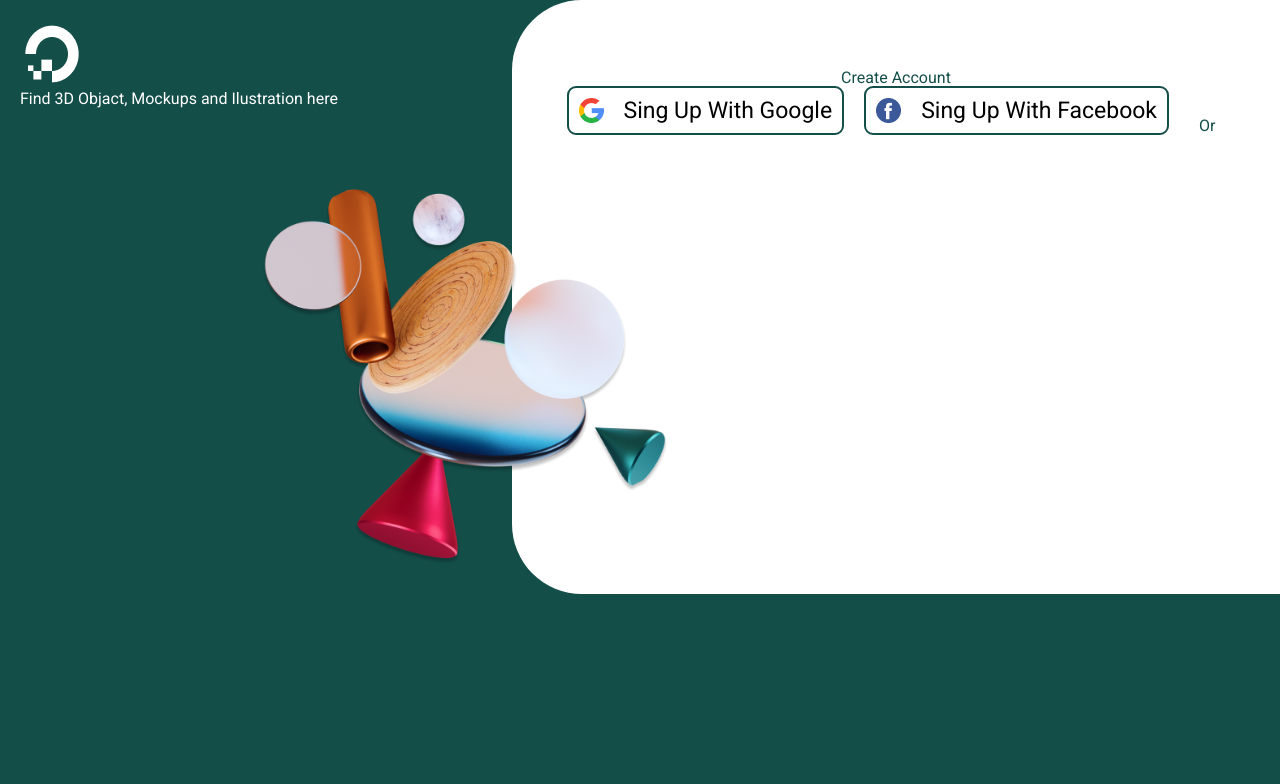
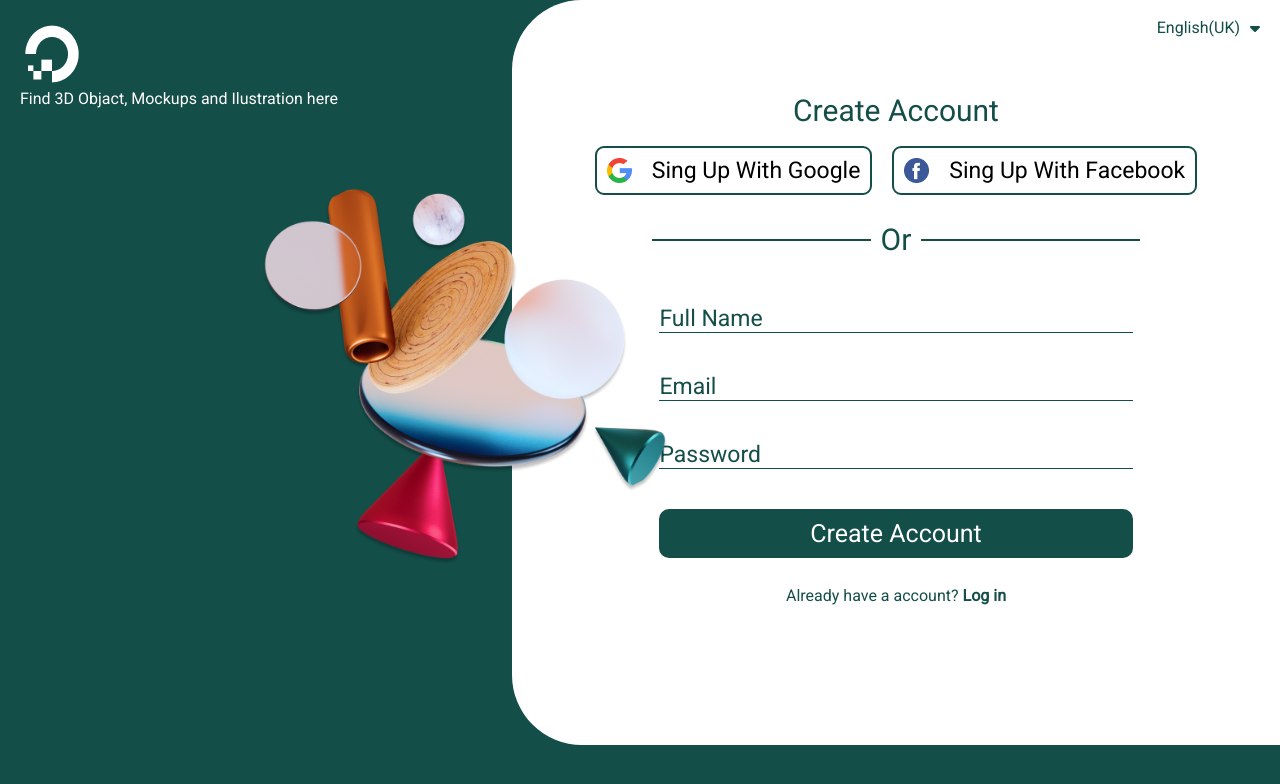
Before and after one commit to shihanshahrear/Registaton-HTML, a plain HTML site: page index.html in a window 1280 px wide. Drawn offline with Linux system fonts and the light colour scheme; files whose address does not match are found by name.

Commit message:
Resgistration form

```diff
--- /dev/null
+++ b/css/app.js
@@ -0,0 +1,13 @@
+document.querySelector(".language").addEventListener("click",()=>{
+const classes = document.querySelector(".language ul").classList;
+
+if(classes[0]==="show-language")
+{
+    classes.remove("show-language")
+
+}
+else{
+    classes.add("show-language")
+}
+
+})
--- a/css/form.css
+++ b/css/form.css
@@ -2,9 +2,12 @@
     color: var(--primary);
 margin-top: 50px;
 text-align: center;
+font-size: 30px;
+
+margin-bottom: 20px;
 }
 .sing-in{
-    display: flex;
+    display: inline-flex;
     align-items: center;
     gap: 10px;
     font-size: 23px;
@@ -15,11 +18,114 @@ text-align: center;
 
 }
 
-.sing-in i{
-    color: var(--primary);
+.sing-in > span{
+    color:black;
 }
 .sso{
     display: flex;
     gap: 20px;
     justify-content: center;
 }
+.divider {
+
+
+    display: flex;
+align-items: center;
+justify-content: center;
+color: var(--primary);
+font-size:30px ;
+}
+.divider::before, .divider::after{
+    background-color:var(--primary);
+    height: 2px;
+    width: 50px;
+    display: inline-block;
+    width: 30%;
+
+}
+
+.divider::before{
+    content: '';
+    margin-right: 10px;
+}
+.divider::after{
+content: '';
+margin-left: 10px;
+}
+form{
+    width: 65%;
+    margin: 0 auto;
+    margin-top: 50px;
+}
+.form{
+    display: flex;
+    flex-direction: column;
+    row-gap: 40px;
+}
+input, input:focus{
+    border: 0;
+    border-bottom: 1px solid var(--primary);
+    outline: none;
+    font-size: 23px;
+}
+::placeholder{
+    color: var(--primary);
+}
+
+button{
+    background-color: var(--primary);
+    color: white;
+    padding: 10px 0;
+    border: 0;
+    border-radius: 10px;
+    font-size: 25px;
+}
+
+.nav-login{
+    color: var(--primary);
+    text-align: center;
+    margin-top: 30px;
+
+}
+.nav-login>a{
+    color: var(--primary);
+    font-weight: 700;
+
+}
+.language{
+    user-select: none;
+}
+
+.language>div{
+
+    color: var(--primary);
+    display: flex;
+    justify-content: end;
+    gap: 10px;
+    cursor: pointer;
+    padding-bottom: 10px;
+}
+
+.language>div>svg{
+    fill: var(--primary);
+
+}
+
+.language ul{
+    list-style: none;
+   right: 10px;
+    border: 1px solid var(--primary);
+
+    position: absolute;
+    display: none;
+}
+.language>ul li{
+    padding: 10px ;
+    cursor: pointer;
+}
+.language>ul li:hover{
+    background-color: rgb(190, 184, 184);
+}
+.show-language{
+    display: block!important;
+}
--- a/css/main.css
+++ b/css/main.css
@@ -21,6 +21,7 @@ main {
   }
   .right{
     flex-basis: 60%;
+    height: 745px;
     background-color:white;
     padding: 20px;
     border-radius: 70px 0 0 70px;
@@ -29,7 +30,10 @@ main {
 
 
   .h1{
-    margin: 10px;
+    margin: 20px;
+
+
+
 }
 
 
--- a/index.html
+++ b/index.html
@@ -14,10 +14,24 @@
 <main>
     <div class="left">
         <img src="./image/logo.png" alt="logo">
-        <h1>Find 3D Objact, Mockups and Ilustration here</h1>
+        <h2>Find 3D Objact, Mockups and Ilustration here</h2>
         <img class="sketch" src="./image/sketch.png" alt="sketch">
     </div>
     <div class="right">
+        <div class="language">
+<div>
+    <span>English(UK)</span>
+<svg xmlns="http://www.w3.org/2000/svg" height="1em" viewBox="0 0 320 512"><!--! Font Awesome Free 6.4.0 by @fontawesome - https://fontawesome.com License - https://fontawesome.com/license (Commercial License) Copyright 2023 Fonticons, Inc. --><path d="M137.4 374.6c12.5 12.5 32.8 12.5 45.3 0l128-128c9.2-9.2 11.9-22.9 6.9-34.9s-16.6-19.8-29.6-19.8L32 192c-12.9 0-24.6 7.8-29.6 19.8s-2.2 25.7 6.9 34.9l128 128z"/></svg>
+</div>
+<ul >
+    <li>English(US)</li>
+<li>BAngla</li>
+<li>Hindi</li>
+<li>Urdu</li>
+
+
+</ul>
+</div>
 <h1 class="registration-title">Create Account</h1>
 <div class="sso">
 <div class="sing-in">
@@ -29,26 +43,32 @@
 <span>Sing Up With Facebook</span>
 
 </div>
+</div><!-- sing-in with facebook end -->
+<div>
+ <!-- sing on end -->
 
+ <!-- divider -->
+<div class="divider">Or</div>
 
-    <div class="divider">
-        <span class="before"></span>
-        <span>Or</span>
-        <span class="after"></span>
-    </div>
+<form action="">
+   <div class="form" >
+    <input type="text" placeholder="Full Name"/>
+    <input type="email" placeholder="Email"/>
+    <input type="password" placeholder="Password"/>
+    <button type="submit">Create Account</button>
+   </div>
+</form>
+<p class="nav-login">Already have a account? <a href="#">Log in</a></p>
 
 
 
 
-
-
-
-
+    </div>
 </main>
 
 
 
-
+<script src="E:\MERN Bootcamp\Registation\css\app.js"></script>
 
 </body>
 </html>
```
Also changed, not shown: 1 other file.
